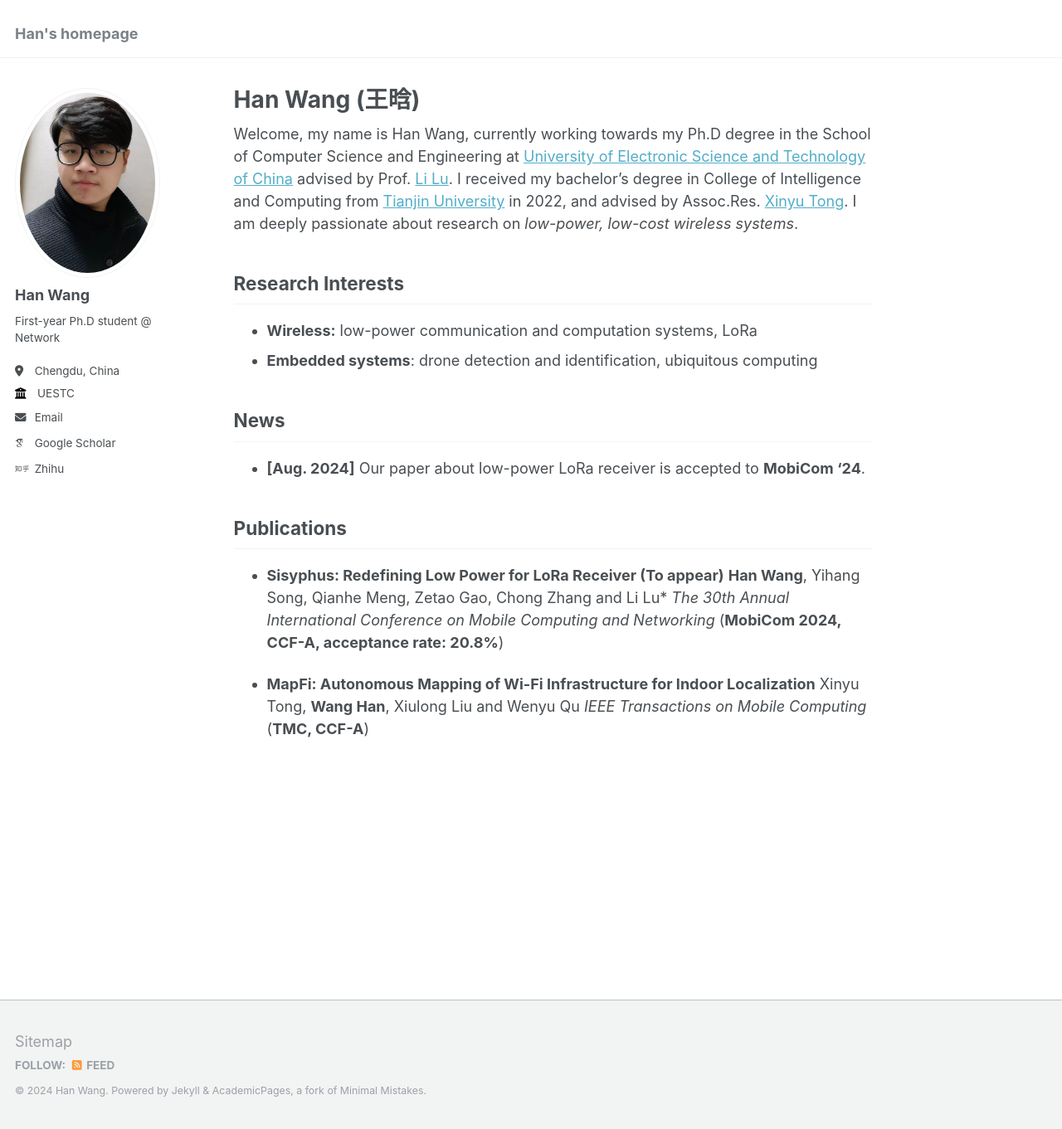
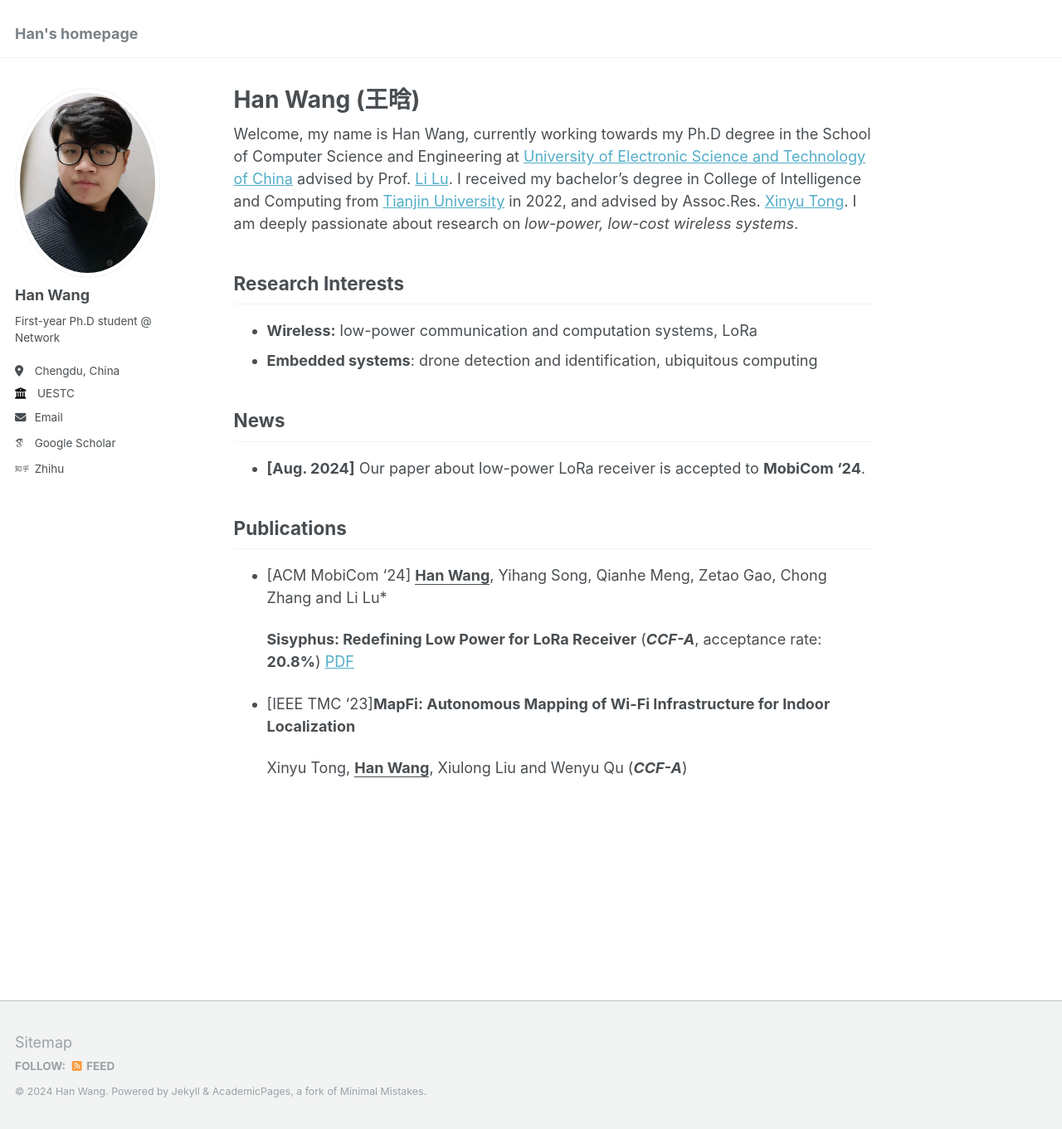
Before and after one commit to hwang620/hwang620.github.io, a Jekyll site: the page built from _pages/about.md, in a window 1280 px wide and 1361 px high. Shown: the whole window at 83% size. Built offline with Jekyll 4.4.1, drawn with Linux system fonts in a browser that asks for light colours; some web fonts are replaced; a script that is not in the unit is left out.

Commit message:
Update about.md

```diff
--- a/_pages/about.md
+++ b/_pages/about.md
@@ -20,10 +20,12 @@ Welcome, my name is Han Wang, currently working towards my Ph.D degree in the Sc
 
 ## Publications
 
-- **Sisyphus: Redefining Low Power for LoRa Receiver (To appear)**
-   **Han Wang**, Yihang Song, Qianhe Meng, Zetao Gao, Chong Zhang and Li Lu*
-   *The 30th Annual International Conference on Mobile Computing and Networking*  (**MobiCom 2024, CCF-A, acceptance rate: 20.8%**)
+- [ACM MobiCom '24] **<u>Han Wang</u>**, Yihang Song, Qianhe Meng, Zetao Gao, Chong Zhang and Li Lu*
 
-- **MapFi: Autonomous Mapping of Wi-Fi Infrastructure for Indoor Localization**
-   Xinyu Tong, **Wang Han**, Xiulong Liu and Wenyu Qu
-   *IEEE Transactions on Mobile Computing* (**TMC, CCF-A**)
+   **Sisyphus: Redefining Low Power for LoRa Receiver** (***CCF-A***, acceptance rate: **20.8%**) [PDF]("\files\han_sisyphus_camera_ready.pdf")
+
+- [IEEE TMC '23]**MapFi: Autonomous Mapping of Wi-Fi Infrastructure for Indoor Localization**
+
+   Xinyu Tong, **<u>Han Wang</u>**, Xiulong Liu and Wenyu Qu (***CCF-A***)
+
+   <script type="text/javascript" id="clstr_globe" src="//clustrmaps.com/globe.js?d=QIQtE1-Gn7clqCtOq-NDqiT9JvnvdyMSQr0qmKmvf2A"></script>
```
